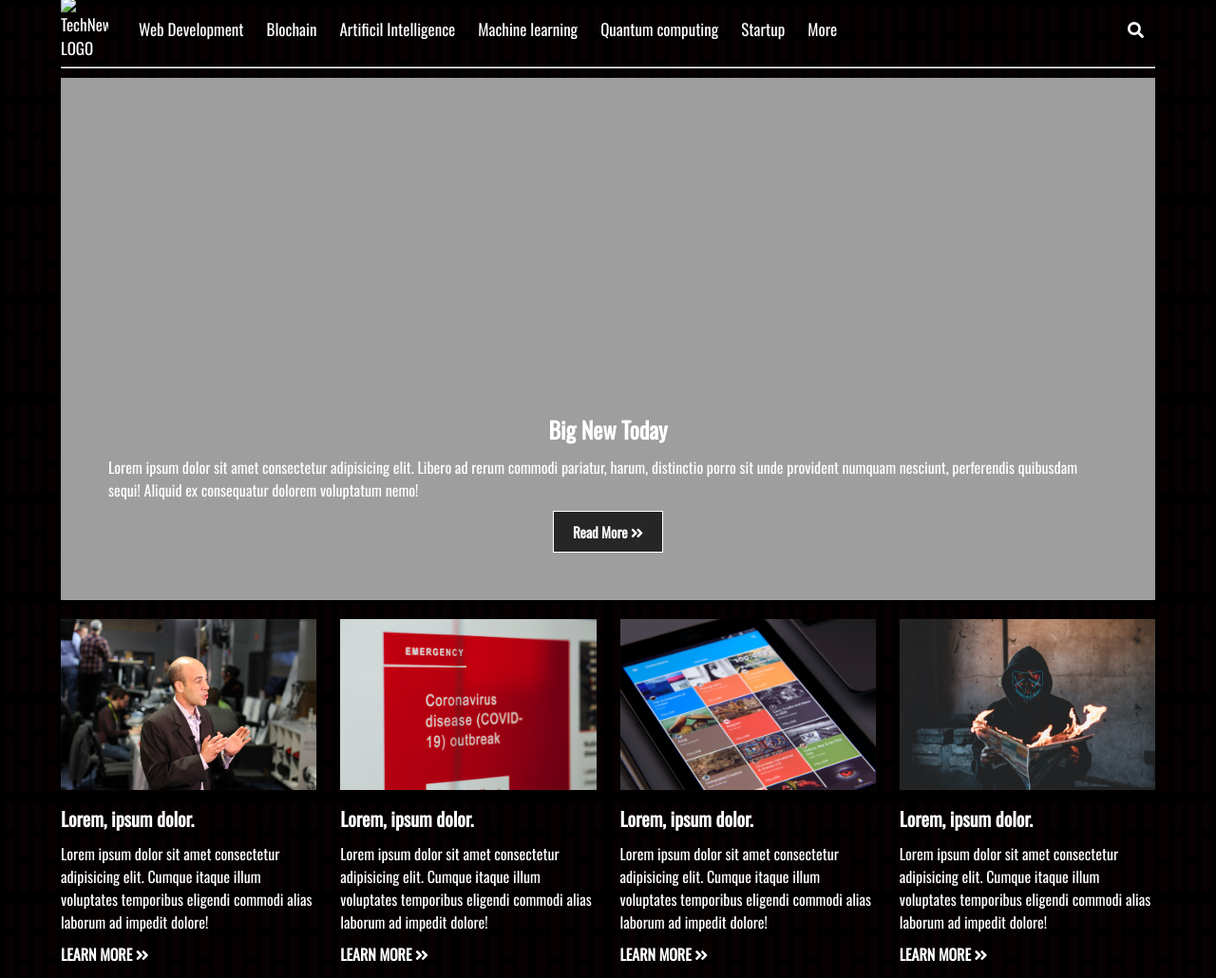
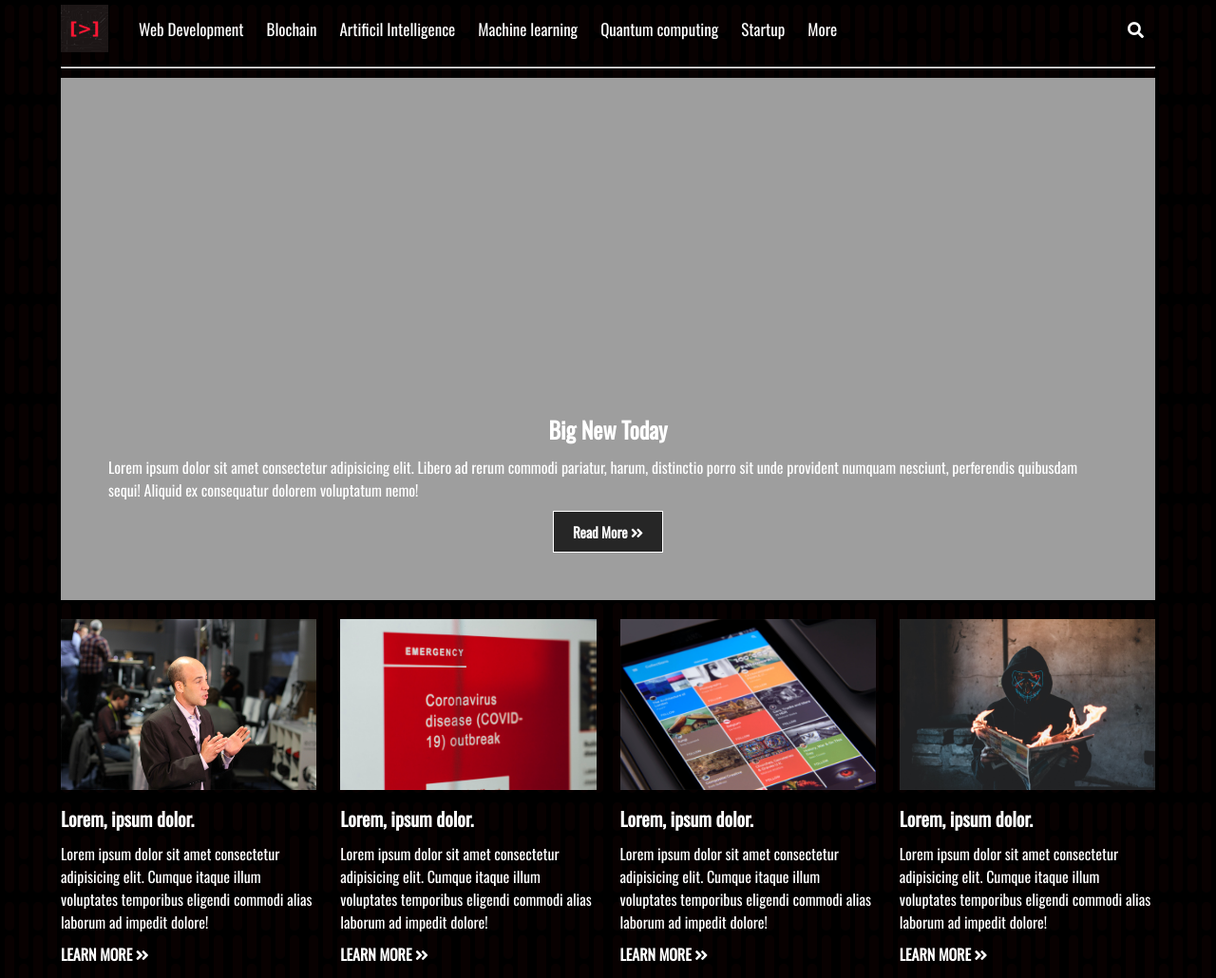
Before and after one commit to alfredo2903/TechNews, a plain HTML site: page index.html in a window 1280 px wide. Shown: the top 1030 px of the page at 95% size. Drawn offline with nearby package versions, Linux system fonts and the light colour scheme; the site is published under a folder, as on GitHub Pages, so addresses that start at the root find nothing.

Commit message:
Add files via upload

```diff
--- a/index.html
+++ b/index.html
@@ -27,7 +27,7 @@
     </div>
     <div class="container">
       <nav class="nav-main">
-        <img src="/img/brand.png" alt="TechNews LOGO" class="nav-brand" />
+        <img src="img/brand.png" alt="TechNews LOGO" class="nav-brand" />
         <ul class="nav-menu">
           <li>
             <a href="#">Web Development</a>
```
